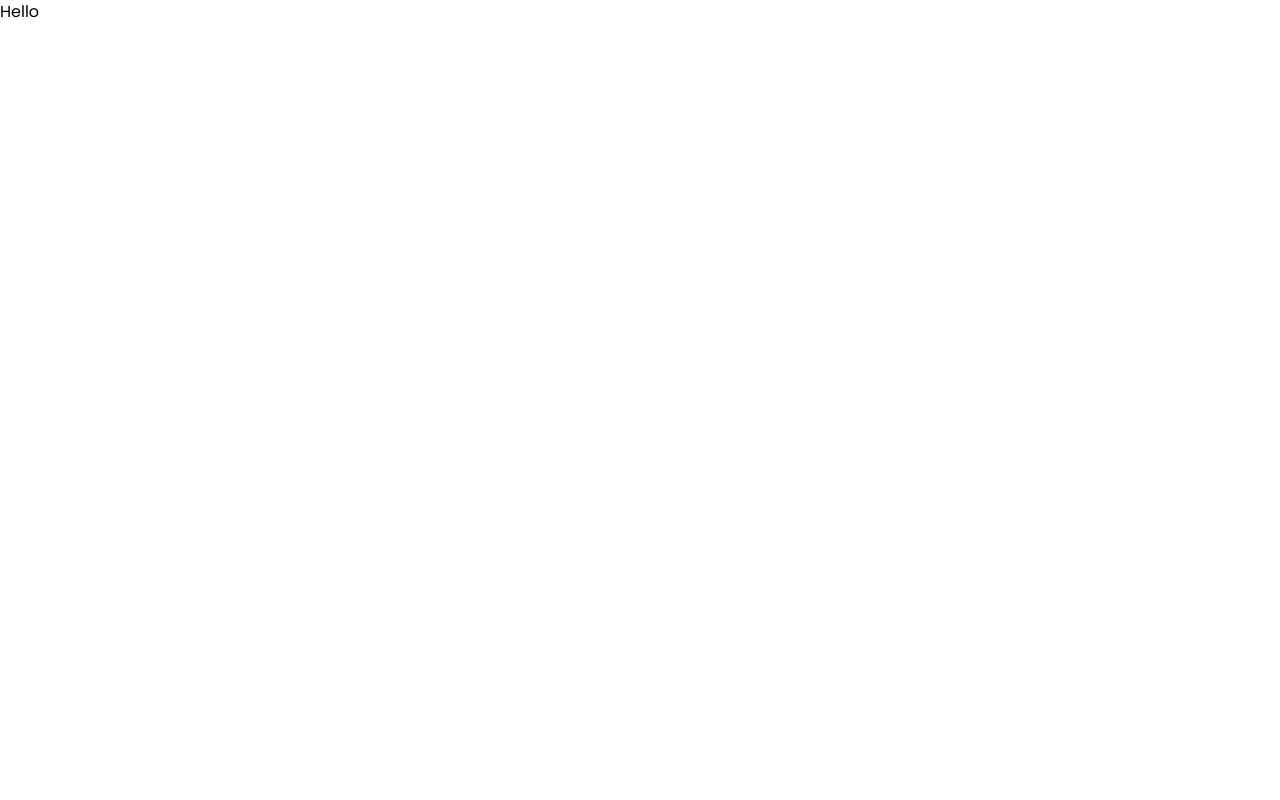
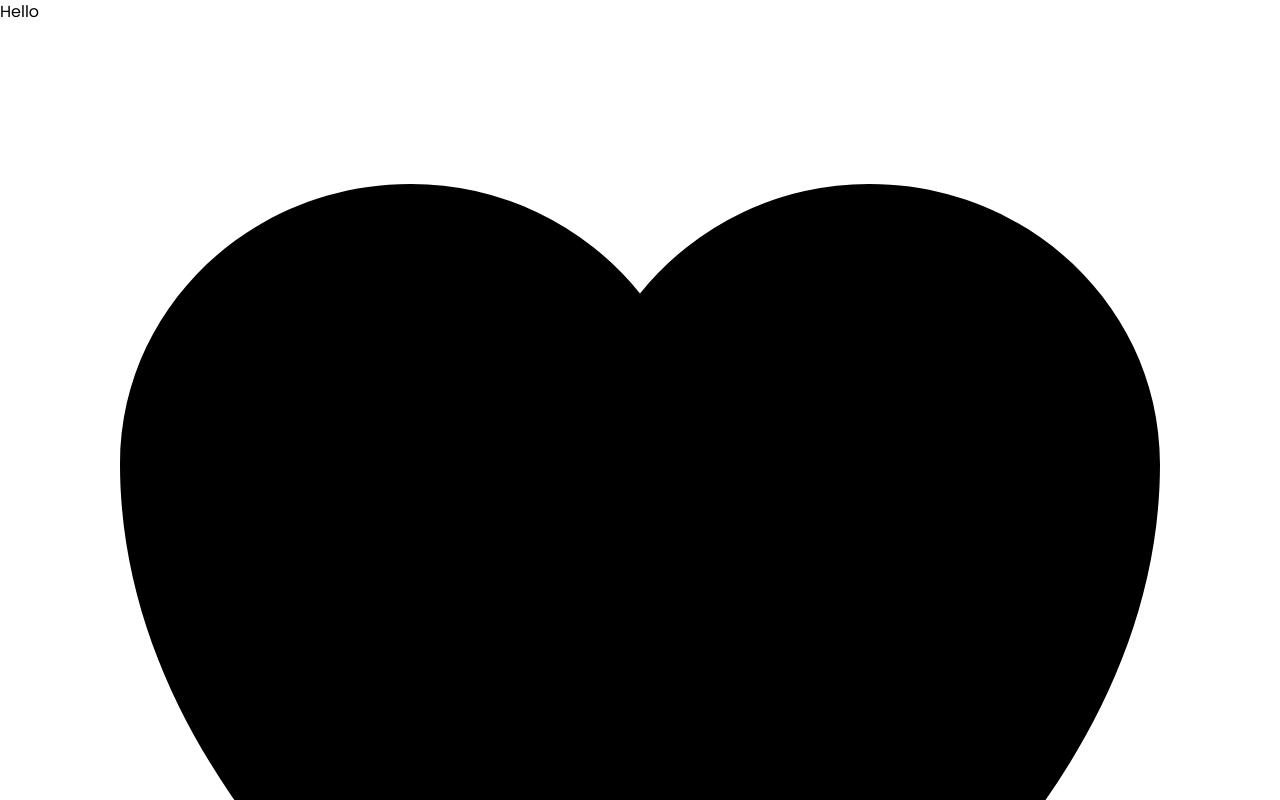
Before and after one commit to mynk-tmr/Garuna, a React (Vite) app: page / in a window 1280 px wide. Shown: the top 800 px of the page. Built offline with nearby package versions, Linux system fonts and the light colour scheme.

Commit message:
build: add heroicons

```diff
--- a/package.json
+++ b/package.json
@@ -11,6 +11,7 @@
   },
   "dependencies": {
     "@fontsource/poppins": "^5.0.8",
+    "@heroicons/react": "^2.1.1",
     "react": "^18.2.0",
     "react-dom": "^18.2.0"
   },
--- a/src/index.jsx
+++ b/src/index.jsx
@@ -2,9 +2,11 @@ import React from 'react'
 import ReactDOM from 'react-dom/client'
 import '@fontsource/poppins'
 import './app.css'
+import { HeartIcon } from '@heroicons/react/24/solid'
 
 ReactDOM.createRoot(document.getElementById('root')).render(
   <React.StrictMode>
     <p className='text-green-400 text-[3rem]'>Hello</p>
+    <HeartIcon className='w-10' />
   </React.StrictMode>,
 )
```
Also changed, not shown: 1 other file (tests, documents, lock files or other folders).
